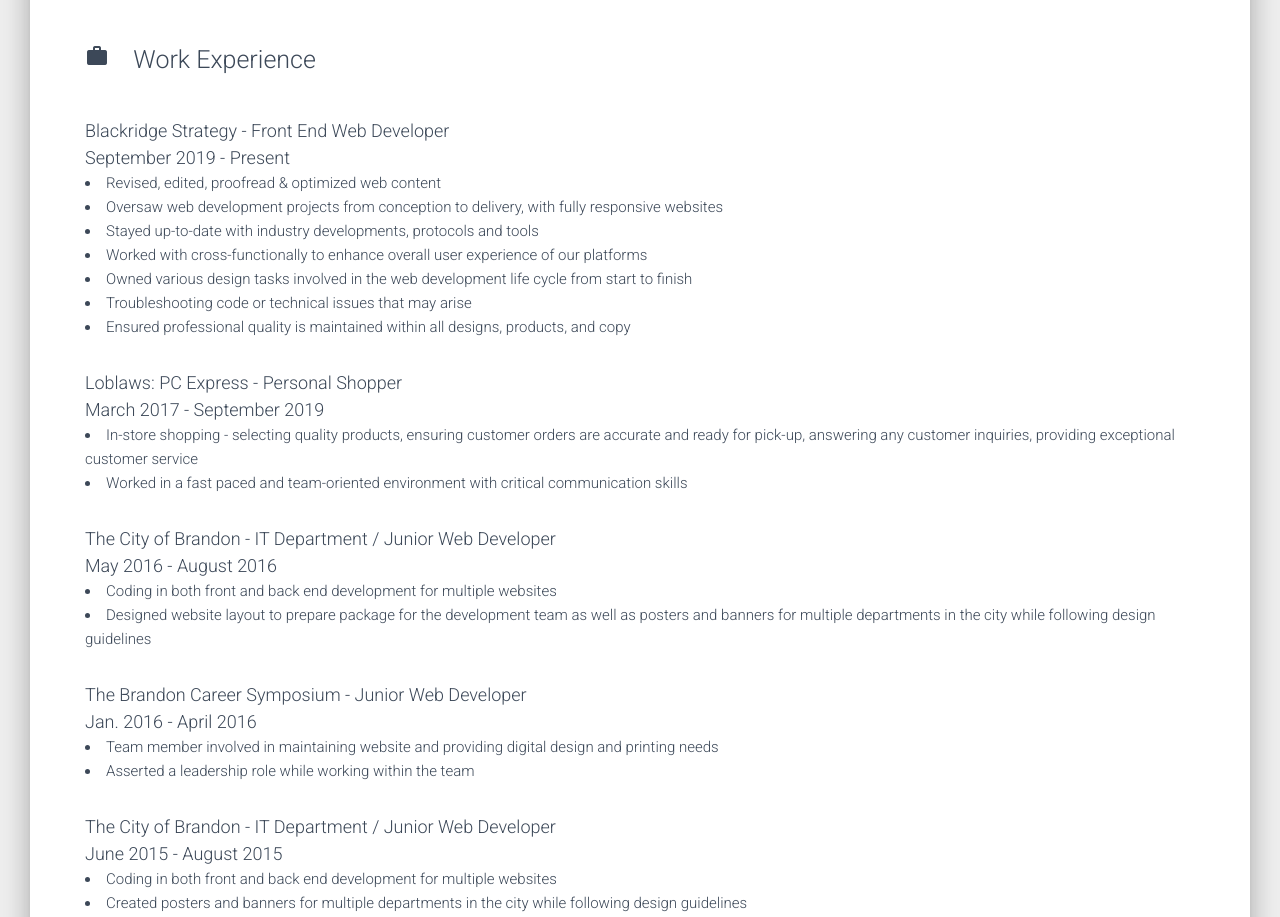
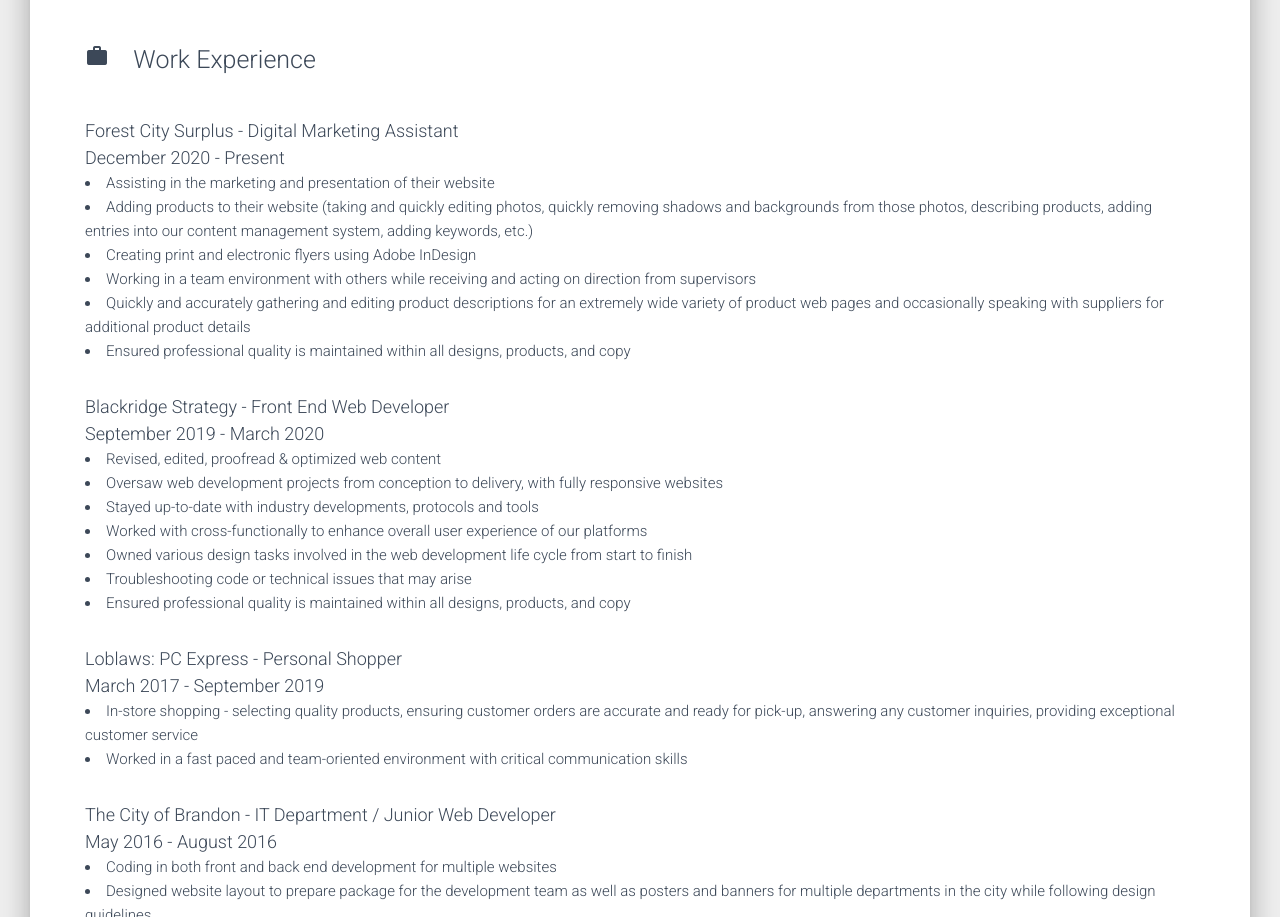
Before and after one commit to soupy96/portfolio, a website: page index.html in a window 1280 px wide. Shown: the part 2954-3871 px from the top of the page. Drawn offline with Linux system fonts and the light colour scheme; some packages are replaced by stand-ins of ours.

Commit message:
updating portfolio with forest city surplus info

```diff
--- a/index.html
+++ b/index.html
@@ -129,8 +129,20 @@
             <h3><i class="material-icons">work</i> &nbsp;&nbsp;&nbsp;Work Experience</h3>
           </div>
           <div class="items">
+            <h4>Forest City Surplus - Digital Marketing Assistant</h4>
+            <h4>December 2020 - Present</h4>
+            <li class="resume-items">Assisting in the marketing and presentation of their website</li>
+            <li class="resume-items">Adding products to their website (taking and quickly editing photos, quickly removing shadows and backgrounds from those photos, describing products, adding entries into our content management system, adding keywords, etc.)</li>
+            <li class="resume-items">Creating print and electronic flyers using Adobe InDesign</li>
+            <li class="resume-items">Working in a team environment with others while receiving and acting on direction from supervisors
+            </li>
+            <li class="resume-items">Quickly and accurately gathering and editing product descriptions for an extremely wide variety of product web pages and occasionally speaking with suppliers for additional product details</li>
+            <li class="resume-items">Ensured professional quality is maintained within all designs, products, and copy
+            </li>
+          </div>
+          <div class="items">
             <h4>Blackridge Strategy - Front End Web Developer</h4>
-            <h4>September 2019 - Present</h4>
+            <h4>September 2019 - March 2020</h4>
             <li class="resume-items">Revised, edited, proofread & optimized web content</li>
             <li class="resume-items">Oversaw web development projects from conception to delivery, with fully responsive
               websites</li>
```
